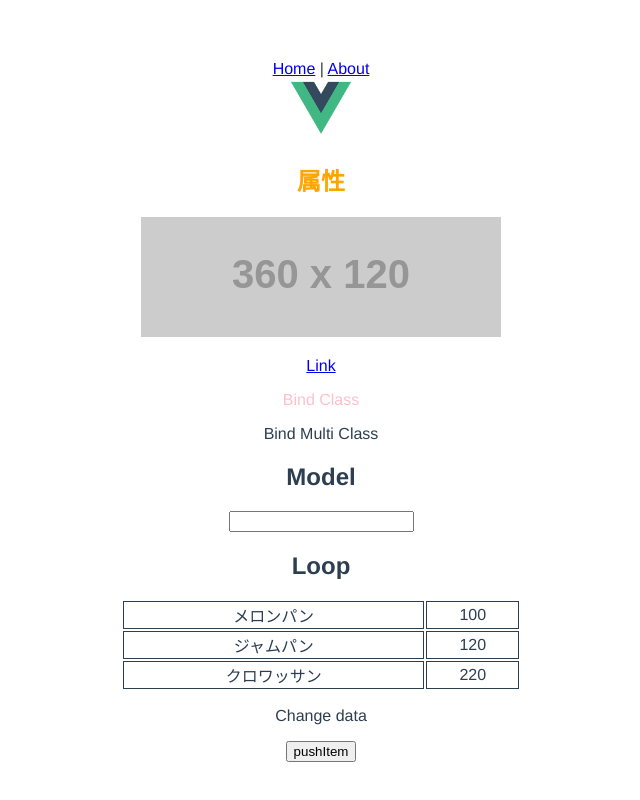
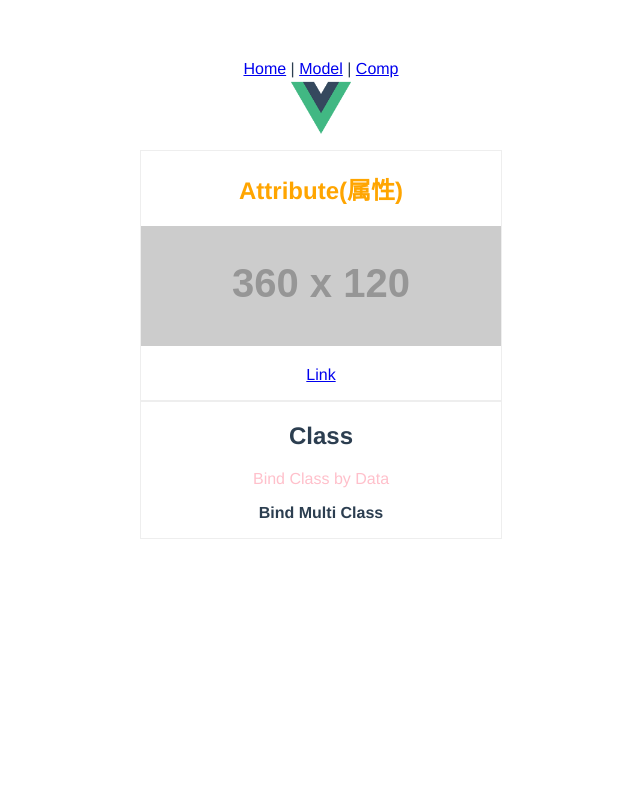
Before and after one commit to BoxPistols/move-vue-dev, a Vue app: page / in a window 1280 px wide. Shown: the whole page, without its empty margins (319-959 px from the left). Built offline with nearby package versions, Linux system fonts and the light colour scheme.

Commit message:
[setting] routing

```diff
--- a/src/App.vue
+++ b/src/App.vue
@@ -2,7 +2,8 @@
   <div id="app">
     <div id="nav">
       <router-link to="/">Home</router-link> |
-      <router-link to="/about">About</router-link>
+      <router-link to="/model">Model</router-link> |
+      <router-link to="/comp">Comp</router-link>
     </div>
     <router-view />
   </div>
--- a/src/components/For.vue
+++ b/src/components/Array.vue
@@ -1,5 +1,5 @@
 <template>
-  <div class="For">
+  <div class="object">
     <h2>Loop</h2>
     <table>
       <tr v-for="(item, index) in objArray" v-bind:key="index">
@@ -34,10 +34,16 @@ export default {
 </script>
 
 <style scoped lang="stylus">
-table
+>>>.object
+  display flex
+  justify-content center
+>>>table
   width 50%
   max-width 400px
   margin auto
-td
-  border 1px solid
+  border-collapse collapse
+  td
+    padding 8px 12px
+    border 1px solid #ccc
+    white-space nowrap
 </style>
--- a/src/components/Attribute.vue
+++ b/src/components/Attribute.vue
@@ -1,14 +1,21 @@
 <template>
   <div>
-  <h2 :style="{ color: myColor }">属性</h2>
-  <p><img align="" :src="imgName"></p>
-  <p><a :href="myURL" :target="myTarget">Link</a></p>
-  <p :class="[{'through': throughOn}]">Bind Class</p>
-  <p :class="[hoge, moge]">Bind Multi Class</p>
+    <section>
+      <h2 :style="{ color: myColor }">Attribute(属性)</h2>
+      <p>
+        <img align :src="imgName" />
+      </p>
+      <p>
+        <a :href="myURL" :target="myTarget">Link</a>
+      </p>
+    </section>
 
-  <h2>Model</h2>
-  <input type="text" v-model="myModel">
-  <p>{{ myModel }}</p>
+    <section>
+      <h2>Class</h2>
+      <p :class="[{'through': throughOn}]">Bind Class by Data</p>
+      <p :class="['hoge', {'moge': moge}]">Bind Multi Class</p>
+    </section>
+
   </div>
 </template>
 
@@ -16,21 +23,28 @@
 export default {
   data() {
     return {
-    imgName: 'https://dummyimage.com/360x120/000/fff',
+      // Attribute
+      imgName: "https://dummyimage.com/360x120/000/fff",
       myURL: "https://google.com",
-    myTarget: '_blank',
-    myColor: 'orange',
+      myTarget: "_blank",
+      myColor: "orange",
       throughOn: true,
       hoge: true,
       moge: true,
+      // v-model
+      myModel: "",
+      myTextArea: '',
+    };
   }
-  },
-  }
+};
 </script>
 
 
 <style scoped lang="stylus">
-.through, .hoge, .moge
+section
+  border 1px solid #eeeeee
+.through
   color pink
-
+.hoge
+  font-weight 600
 </style>
--- a/src/router/index.ts
+++ b/src/router/index.ts
@@ -11,13 +11,19 @@ const routes: Array<RouteConfig> = [
     component: Home
   },
   {
-    path: "/about",
-    name: "About",
+    path: "/model",
+    name: "Model",
     // route level code-splitting
     // this generates a separate chunk (about.[hash].js) for this route
     // which is lazy-loaded when the route is visited.
     component: () =>
-      import(/* webpackChunkName: "about" */ "../views/About.vue")
+      import(/* webpackChunkName: "about" */ "../views/Model.vue")
+  },
+  {
+    path: "/comp",
+    name: "Comp",
+    component: () =>
+      import("../views/Comp.vue")
   }
 ];
 
--- a/src/views/About.vue
+++ /dev/null
@@ -1,5 +0,0 @@
-<template>
-  <div class="about">
-    <h1>This is an about page</h1>
-  </div>
-</template>
--- /dev/null
+++ b/src/views/Comp.vue
@@ -0,0 +1,18 @@
+<template>
+    <div class="">
+        <Array/>
+    </div>
+</template>
+
+<script>
+import Array from "@/components/Array";
+
+export default {
+    components: {
+        Array
+    }
+};
+</script>
+
+<style scoped lang="stylus">
+</style>
--- a/src/views/Home.vue
+++ b/src/views/Home.vue
@@ -1,9 +1,14 @@
 <template>
   <div class="home">
+
     <img alt="Vue logo" src="../assets/logo.png" />
     <!-- <Bool /> -->
-    <Attribute />
-    <For />
+    <div class="contents">
+      <div class="box">
+        <Attribute />
+      </div>
+    </div>
+
   </div>
 </template>
 
@@ -11,19 +16,24 @@
 // @ is an alias to /src
 // import Bool from "@/components/Bool"
 import Attribute from "@/components/Attribute";
-import For from "@/components/For";
 
 export default {
   name: "Home",
   components: {
     // Bool,
     Attribute,
-    For
   }
 };
 </script>
 
 <style scoped lang="stylus">
+.contents
+  display flex
+  justify-content center
+
+.box
+  margin 8px 12px
+
 img
   width 60px
 </style>
--- /dev/null
+++ b/src/views/Model.vue
@@ -0,0 +1,43 @@
+<template>
+<div class="about">
+  <h1>This is an about page</h1>
+  <section>
+    <h2>Form / Model</h2>
+
+    <input type="text" v-model="myModel" placeholder="input" />
+    <p>
+      input view: {{ myModel }}
+      <br />
+      textLength: {{ myModel.length }}
+    </p>
+
+    <textarea type="text" v-model="myTextArea" placeholder="textarea" />
+    <p>
+      textarea view: {{ myTextArea }}
+      <br />
+      textLength: {{ myTextArea.length }}
+    </p>
+  </section>
+</div>
+</template>
+
+<script>
+export default {
+  data() {
+    return {
+      // v-model
+      myModel: "",
+      myTextArea: ""
+    };
+  }
+};
+</script>
+
+<style scoped lang="stylus">
+section
+  border 1px solid #eeeeee
+.through
+  color pink
+.hoge
+  font-weight 600
+</style>
```
Lines whose indentation alone changed are shown as unchanged.
